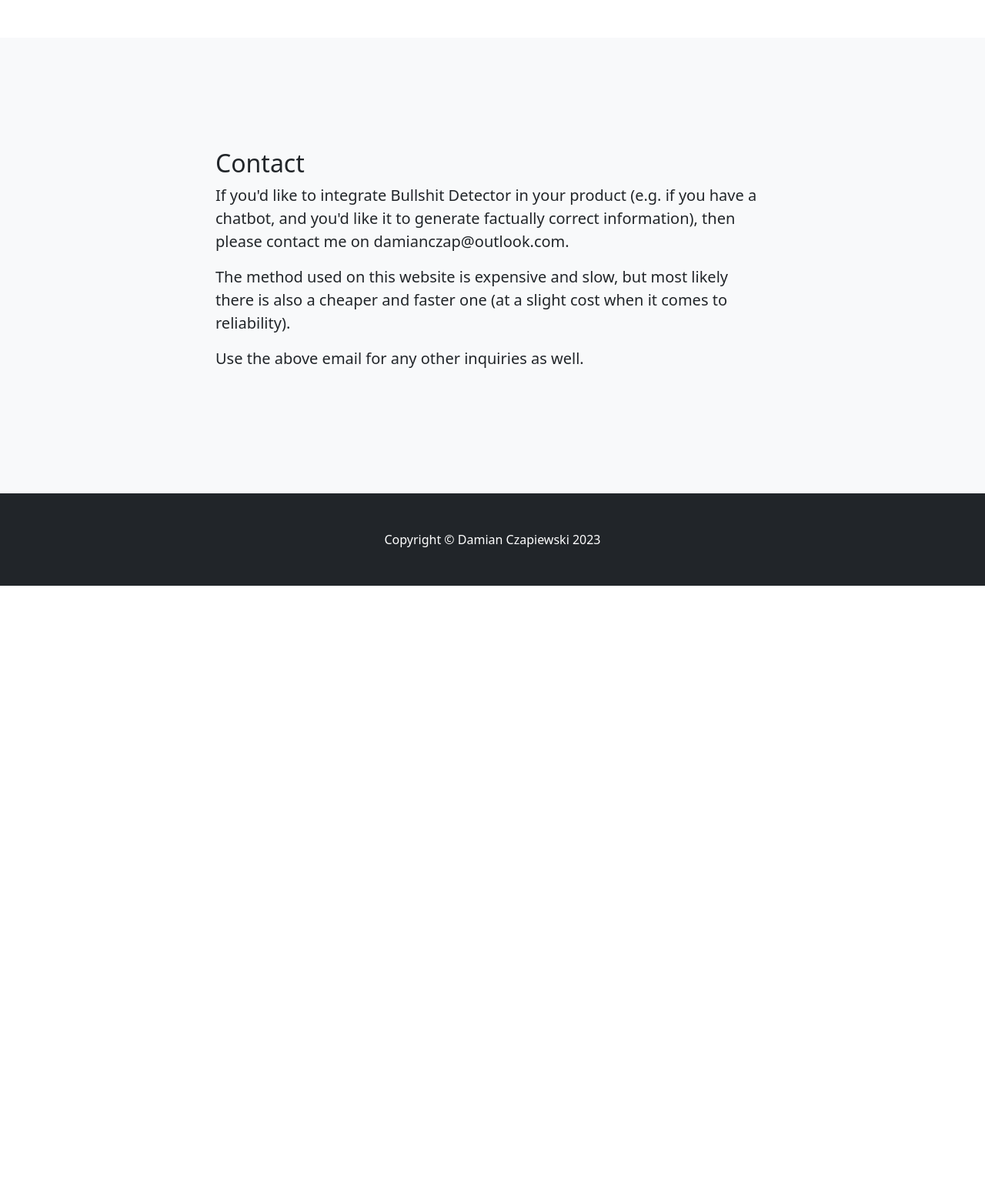
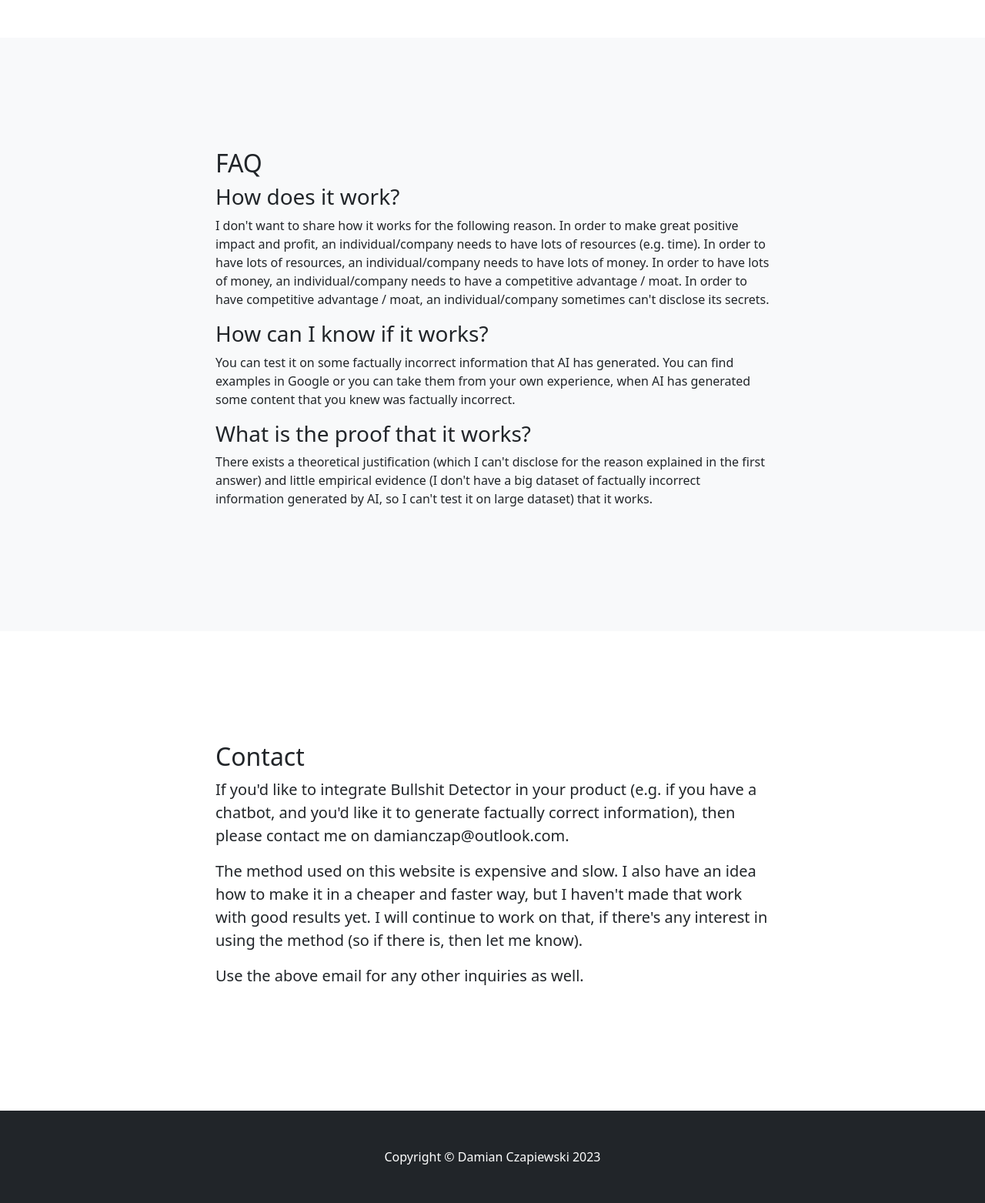
Before and after one commit to damc/bullshit-detector, a Flask app: page / in a window 1280 px wide. Shown: the part 517-2080 px from the top of the page at 77% size. Before the commit the page ends 1278 px from the top, so only its background shows below. Run offline with Flask 2, Linux system fonts and the light colour scheme; some libraries are stand-ins or nearby versions.

Commit message:
Content improvements

```diff
--- a/website/__init__.py
+++ b/website/__init__.py
@@ -67,6 +67,11 @@ def message(content: str, confidence_: float) -> str:
         "\nKeep in mind that I have knowledge as of 2021, so if anything has "
         "changed after that year, my answer will not reflect that."
     )
+    result += (
+        "\nI (Bullshit Detector) haven't been empirically validated on a"
+        " large dataset, so don't rely on me when the stakes are high."
+        " I have been tested on a very small dataset (with good results)."
+    )
     return result
 
 
--- a/website/templates/index.html
+++ b/website/templates/index.html
@@ -47,7 +47,7 @@
                             <button id="detect" class="btn btn-primary">Detect</button>
                         </form>
                         <div id="message_box" style="display: none">
-                            <p style="margin-top:20px; font-weight: bold">Bullshit detector:</p>
+                            <p style="margin-top:20px; font-weight: bold">Bullshit Detector:</p>
                             <div id="message"></div>
                         </div>
                         <script type="text/javascript">
@@ -87,7 +87,7 @@
             </div>
         </section>
         <!-- FAQ section-->
-        <!--<section id="faq" class="bg-light">
+        <section id="faq" class="bg-light">
             <div class="container px-4">
                 <div class="row gx-4 justify-content-center">
                     <div class="col-lg-8">
@@ -95,7 +95,7 @@
                         <h3 class="question">How does it work?</h3>
 
                         <div class="answer">
-                            <p>I don't want to share how it works for the following reason. In order to make great positive impact, an individual/company needs to have lots of resources (e.g. time). In order to have lots of resources, an individual/company needs to have lots of money. In order to have lots of money, an individual/company needs to have a competitive advantage / moat. In order to have competitive advantage / moat, an individual/company sometimes can't disclose its secrets.</p>
+                            <p>I don't want to share how it works for the following reason. In order to make great positive impact and profit, an individual/company needs to have lots of resources (e.g. time). In order to have lots of resources, an individual/company needs to have lots of money. In order to have lots of money, an individual/company needs to have a competitive advantage / moat. In order to have competitive advantage / moat, an individual/company sometimes can't disclose its secrets.</p>
                         </div>
                         <h3 class="question">How can I know if it works?</h3>
                         <div class="answer">
@@ -108,15 +108,15 @@
                     </div>
                 </div>
             </div>
-        </section>-->
+        </section>
         <!-- Contact section-->
-        <section id="contact" class="bg-light">
+        <section id="contact">
             <div class="container px-4">
                 <div class="row gx-4 justify-content-center">
                     <div class="col-lg-8">
                         <h2>Contact</h2>
                         <p class="lead">If you'd like to integrate Bullshit Detector in your product (e.g. if you have a chatbot, and you'd like it to generate factually correct information), then please contact me on damianczap@outlook.com.</p>
-                        <p class="lead">The method used on this website is expensive and slow, but most likely there is also a cheaper and faster one (at a slight cost when it comes to reliability).</p>
+                        <p class="lead">The method used on this website is expensive and slow. I also have an idea how to make it in a cheaper and faster way, but I haven't made that work with good results yet. I will continue to work on that, if there's any interest in using the method (so if there is, then let me know).</p>
                         <p class="lead">Use the above email for any other inquiries as well.</p>
                     </div>
 
```
